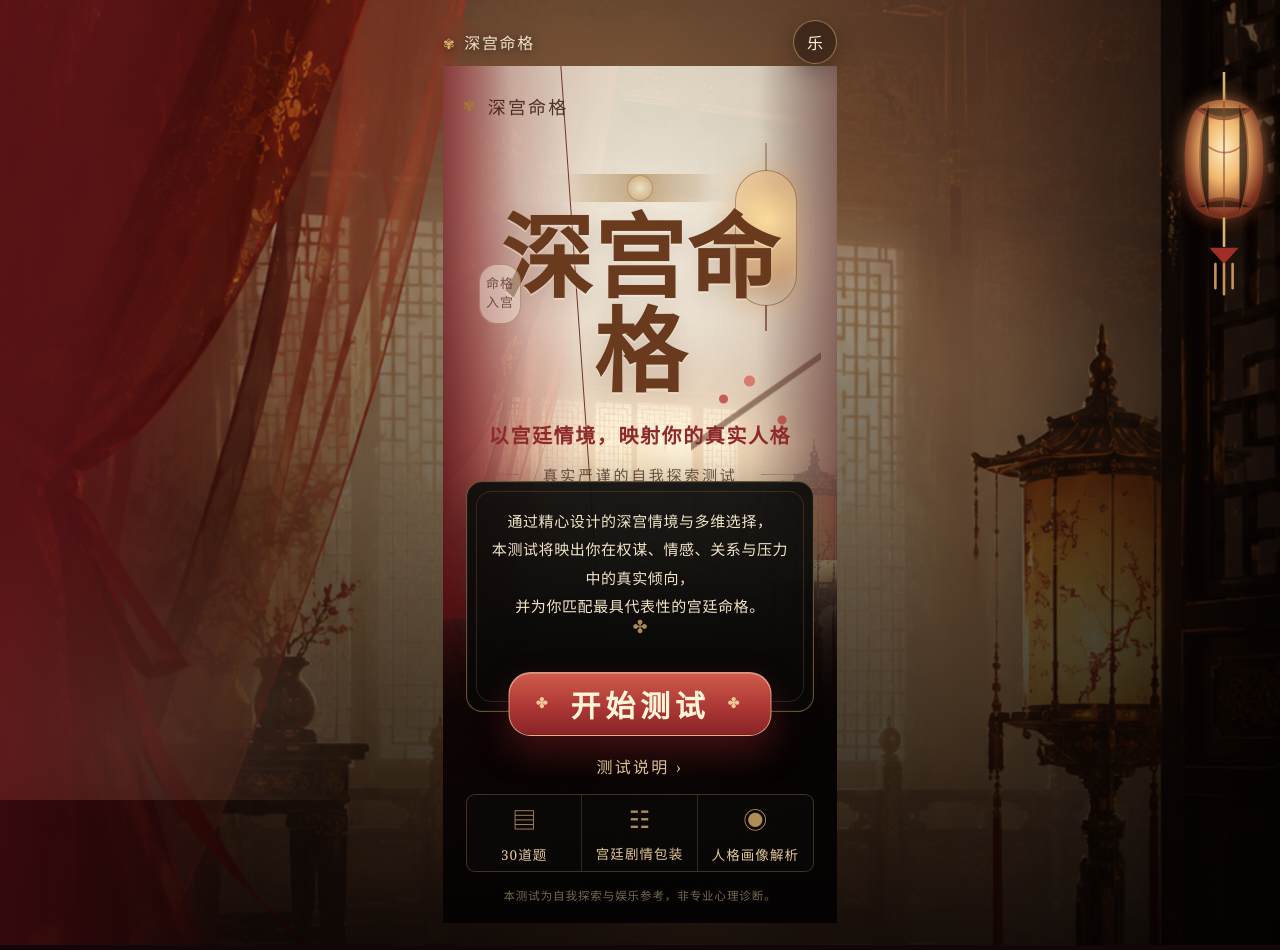
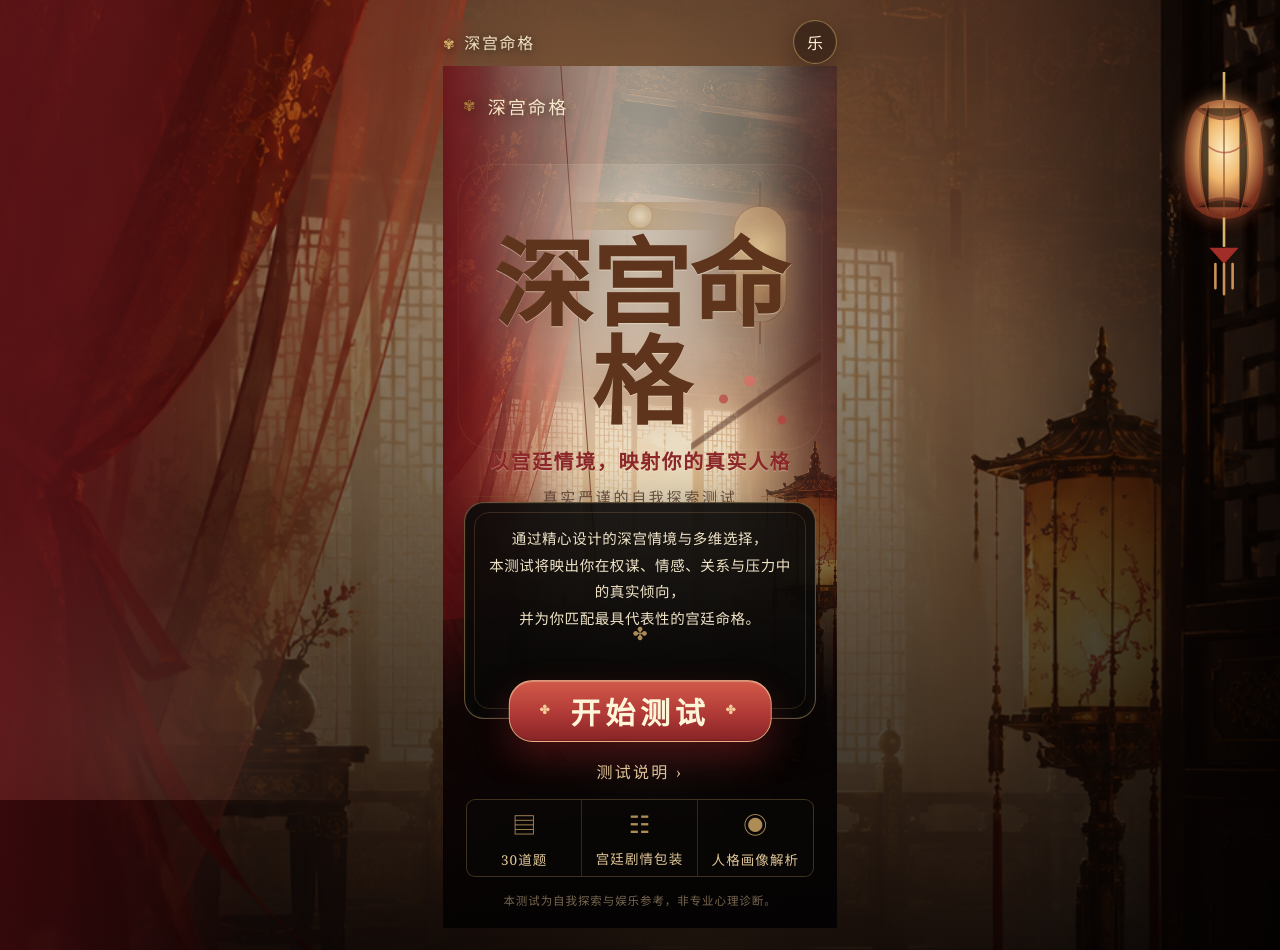
Before and after one commit to Jamescheng2022/shengongji-psych-test, a Next.js app: page / in a window 1280 px wide. Built offline with nearby package versions, Linux system fonts and the light colour scheme.

Commit message:
style: remove duplicate home tag and soften landing hero

```diff
--- a/app/home-reference-polish.css
+++ b/app/home-reference-polish.css
@@ -58,9 +58,7 @@
 }
 
 .home-side-tag {
-  left: 18px;
-  top: 136px;
-  background: rgba(255,249,235,0.42);
+  display: none !important;
 }
 
 .home-brush-title {
@@ -238,3 +236,147 @@
     width: 100%;
   }
 }
+
+/* Landing polish 03: remove artificial pale poster block and restore airy palace depth. */
+.home-page-v2 {
+  background:
+    linear-gradient(180deg, rgba(255,246,229,0.34) 0%, rgba(255,246,229,0.12) 38%, rgba(17,8,7,0.46) 66%, rgba(5,3,3,0.96) 100%),
+    url('/assets/home-palace-bg.png') center top/cover no-repeat !important;
+}
+
+.home-page-v2::before {
+  background:
+    radial-gradient(ellipse at 50% 25%, rgba(255,250,238,0.58), rgba(255,245,223,0.22) 34%, transparent 62%),
+    linear-gradient(90deg, rgba(95,14,18,0.76) 0%, rgba(95,14,18,0.26) 15%, transparent 35%, transparent 80%, rgba(0,0,0,0.26) 100%) !important;
+}
+
+.home-brand-row {
+  color: rgba(255,241,211,0.94) !important;
+  text-shadow: 0 2px 12px rgba(0,0,0,0.42);
+}
+
+.home-title-stage {
+  min-height: 392px;
+  padding-top: 74px;
+  justify-content: flex-start;
+}
+
+.home-title-stage::before {
+  content: "";
+  position: absolute;
+  left: 50%;
+  top: 36px;
+  transform: translateX(-50%);
+  width: min(86vw, 365px);
+  height: 286px;
+  border-radius: 36px;
+  background: radial-gradient(ellipse at 50% 40%, rgba(255,248,229,0.42), rgba(255,248,229,0.14) 44%, transparent 72%);
+  box-shadow: inset 0 0 0 1px rgba(255,244,220,0.06);
+  pointer-events: none;
+}
+
+.home-title-ornament {
+  opacity: 0.72;
+  margin-bottom: 8px;
+}
+
+.home-brush-title {
+  position: relative;
+  z-index: 1;
+  color: #5f341c !important;
+  font-family: "STXingkai", "LiSu", "STKaiti", "KaiTi", "Kaiti SC", "Songti SC", serif !important;
+  font-size: clamp(72px, 20vw, 96px) !important;
+  font-weight: 900 !important;
+  letter-spacing: -0.02em !important;
+  transform: scaleX(1.04);
+  text-shadow:
+    0 1px 0 rgba(255,245,219,0.48),
+    0 10px 28px rgba(91,40,16,0.20) !important;
+}
+
+.home-main-subtitle {
+  position: relative;
+  z-index: 1;
+  margin-top: 12px;
+  font-size: 20px;
+  color: #8c2729;
+  text-shadow: 0 1px 0 rgba(255,245,225,0.35);
+}
+
+.home-minor-subtitle {
+  position: relative;
+  z-index: 1;
+  margin-top: 8px;
+  color: rgba(67,38,28,0.74);
+}
+
+.home-lantern {
+  right: 28px;
+  top: 112px;
+  transform: scale(0.86);
+  opacity: 0.72;
+}
+
+.home-curtain-left {
+  opacity: 0.82;
+}
+
+.home-intro-panel {
+  margin-top: -18px;
+  width: min(100%, 352px);
+  padding: 22px 20px 86px;
+  border-radius: 20px;
+  background:
+    linear-gradient(180deg, rgba(13,11,10,0.92), rgba(8,7,6,0.96)) !important;
+  box-shadow: 0 18px 42px rgba(0,0,0,0.36), inset 0 0 0 1px rgba(255,255,255,0.035);
+}
+
+.home-intro-panel p {
+  font-size: 14.5px;
+  line-height: 1.84;
+}
+
+.home-main-button {
+  width: min(75%, 296px);
+  height: 62px;
+  bottom: -24px;
+  border-radius: 24px;
+  background: linear-gradient(180deg, #d25a4a 0%, #b23b37 52%, #872326 100%);
+}
+
+.home-main-button::before,
+.home-main-button::after {
+  font-size: 12px;
+  margin-right: 16px;
+}
+
+.home-main-button::after {
+  margin-right: 0;
+  margin-left: 16px;
+}
+
+.home-about-link {
+  margin-top: 40px;
+}
+
+.home-feature-strip {
+  background: rgba(10,8,7,0.64);
+  backdrop-filter: blur(5px);
+}
+
+@media (max-height: 760px) {
+  .home-title-stage {
+    min-height: 318px;
+    padding-top: 42px;
+  }
+  .home-title-stage::before {
+    top: 16px;
+    height: 252px;
+  }
+  .home-brush-title {
+    font-size: 66px !important;
+  }
+  .home-intro-panel {
+    margin-top: -10px;
+  }
+}
```
